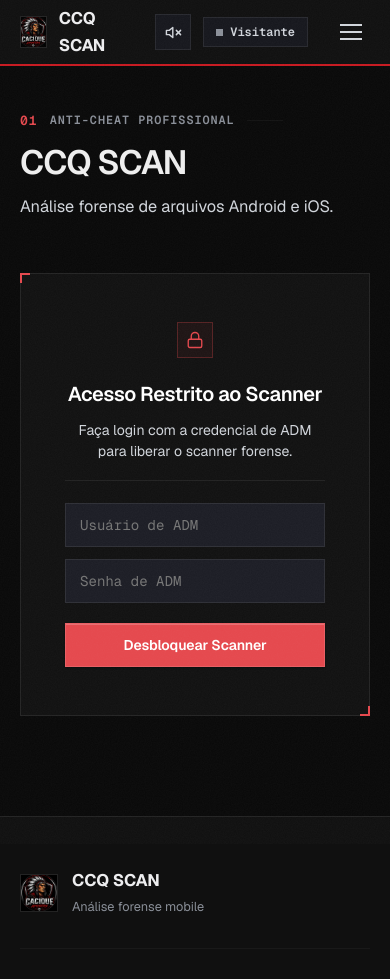
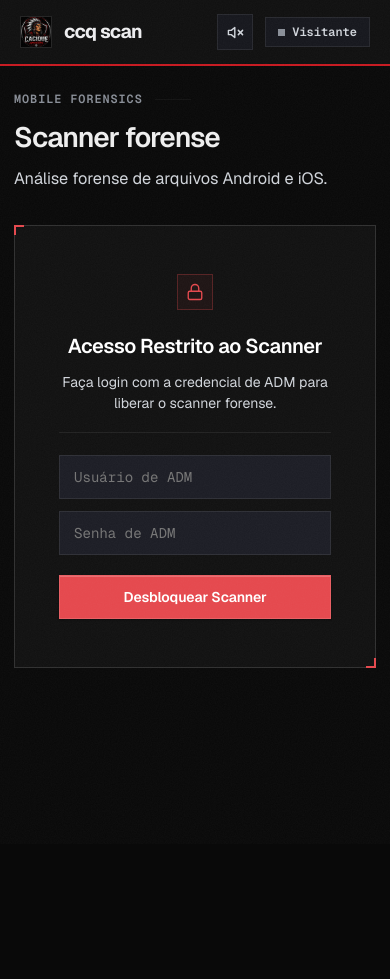
Before and after one commit to enzommds7/ccq, a plain HTML site: page index.html in a window 390 px wide. After the commit the page ends 844 px from the top, so only its background shows below. Drawn offline with nearby package versions, Linux system fonts and the light colour scheme; a web font is replaced by a local one.

Commit message:
Refine ccq scan typography and align standalone scanner layout

```diff
--- a/index.html
+++ b/index.html
@@ -4,23 +4,23 @@
 <head>
   <meta charset="UTF-8">
   <meta name="viewport" content="width=device-width, initial-scale=1.0">
-  <title>CCQ SCAN</title>
-  <meta name="description" content="CCQ SCAN — análise forense de dispositivos Android e iOS.">
+  <title>ccq scan</title>
+  <meta name="description" content="ccq scan — análise forense de dispositivos Android e iOS.">
   <meta name="theme-color" content="#0d0e12">
   <link rel="canonical" href="https://enzommds7.github.io/ccq/">
 
   <!-- Open Graph / WhatsApp / Discord -->
   <meta property="og:type" content="website">
-  <meta property="og:site_name" content="CCQ SCAN">
+  <meta property="og:site_name" content="ccq scan">
   <meta property="og:locale" content="pt_BR">
   <meta property="og:url" content="https://enzommds7.github.io/ccq/">
-  <meta property="og:title" content="CCQ SCAN">
+  <meta property="og:title" content="ccq scan">
   <meta property="og:description"
     content="Análise forense de dispositivos Android e iOS.">
   <meta property="og:image" content="https://enzommds7.github.io/ccq/logo.jpg">
-  <meta property="og:image:alt" content="CCQ SCAN">
+  <meta property="og:image:alt" content="ccq scan">
   <meta name="twitter:card" content="summary_large_image">
-  <meta name="twitter:title" content="CCQ SCAN">
+  <meta name="twitter:title" content="ccq scan">
   <meta name="twitter:description"
     content="Análise forense de dispositivos Android e iOS.">
   <meta name="twitter:image" content="https://enzommds7.github.io/ccq/logo.jpg">
@@ -50,6 +50,30 @@
     #header, #footer { background: #101010; }
     #header { border-bottom: 2px solid #c71920; }
     #scan .section-header h2 { color: #eee; }
+
+    #header .nav-links, #header .nav-toggle, #mobileMenu { display: none !important; }
+    #header .nav-brand-title { font-family: Geist, sans-serif; font-size: 19px; font-weight: 700; letter-spacing: -0.7px; text-transform: none; }
+    #header .nav-actions { margin-left: auto; }
+    #header .role-badge.is-admin .role-text { font-size: 0; }
+    #header .role-badge.is-admin .role-text::after { content: "Operador"; font-size: 12px; }
+    #scan { padding: 100px 0 48px; min-height: calc(100vh - 85px); }
+    #scan > .container { max-width: 1000px; margin: 0 auto; padding: 0 24px; }
+    #scan .section-header { margin: 0 0 28px; }
+    #scan .section-header h2 { font-family: Geist, sans-serif; font-size: clamp(28px, 4vw, 38px); letter-spacing: -1px; text-transform: none; }
+    #scan .section-label::before { display: none; }
+    #scan .scan-wrapper { width: 100%; max-width: none; margin: 0; }
+    #scan .scan-dashboard { width: 100%; max-width: none; padding: 24px; border: 1px solid #303030; }
+    #scan .scan-dash-header { padding: 0 0 18px; }
+    #scan .scan-upload-box { background: #0b0b0b; }
+    #scan .scan-upload-box h4 { font-family: Geist, sans-serif; letter-spacing: 0; }
+    #scan .scan-panel { border: 1px solid #303030; }
+    #footer { display: none; }
+    @media (max-width: 600px) {
+      #scan { padding-top: 90px; }
+      #scan > .container { padding: 0 14px; }
+      #scan .scan-dashboard { padding: 12px; }
+      #scan .scan-mode-selector { flex-wrap: wrap; }
+    }
   </style>
 </head>
 
@@ -58,19 +82,19 @@
   <!-- Barra de Navegação Fixa -->
   <header id="header">
     <nav class="container">
-      <a href="#" class="nav-brand" aria-label="Página inicial do CCQ SCAN">
+      <a href="#" class="nav-brand" aria-label="Página inicial do ccq scan">
         <picture class="nav-brand-picture">
           <source srcset="logo.webp" type="image/webp">
-          <img src="logo.jpg" alt="Logo CCQ SCAN" width="34" height="34" class="nav-logo">
+          <img src="logo.jpg" alt="Logo ccq scan" width="34" height="34" class="nav-logo">
         </picture>
-        <span class="nav-brand-title">CCQ SCAN</span>
+        <span class="nav-brand-title">ccq scan</span>
       </a>
 
       <ul class="nav-links" id="navLinks">
         <li><a href="#sobre">Sobre</a></li>
         <li><a href="#regras">Regras</a></li>
         <li><a href="#sorteio">Arena & Sorteio</a></li>
-        <li><a href="#scan">CCQ SCAN</a></li>
+        <li><a href="#scan">ccq scan</a></li>
         <li><a href="#redes">Redes</a></li>
       </ul>
 
@@ -107,7 +131,7 @@
       <a href="#sobre">Sobre</a>
       <a href="#regras">Regras</a>
       <a href="#sorteio">Arena de Roletas & Sorteio</a>
-      <a href="#scan">CCQ SCAN (Anti-Cheat)</a>
+      <a href="#scan">ccq scan (Anti-Cheat)</a>
       <a href="#redes">Nossas Redes</a>
       <a href="#redes" class="cta-link">Entrar na Tribo Oficial</a>
     </div>
@@ -157,7 +181,7 @@
             <div class="emblem-corner bottom-right"></div>
             <picture class="emblem-picture">
               <source srcset="logo.webp" type="image/webp">
-              <img src="logo.jpg" alt="Brasão Oficial CCQ SCAN" width="380" height="380" class="hero-logo-img">
+              <img src="logo.jpg" alt="Brasão Oficial ccq scan" width="380" height="380" class="hero-logo-img">
             </picture>
             <figcaption class="seal-badge">
               <strong>PAGA</strong>
@@ -1021,12 +1045,12 @@ LendaFF (sem patente = padrão)"></textarea>
       </div>
     </section>
 
-    <!-- 04: CCQ SCAN (Anti-Cheat Forense) -->
+    <!-- 04: ccq scan (Anti-Cheat Forense) -->
     <section class="scan" id="scan">
       <div class="container">
         <header class="section-header">
-          <span class="section-label">Anti-Cheat Profissional</span>
-          <h2>CCQ SCAN</h2>
+          <span class="section-label">MOBILE FORENSICS</span>
+          <h2>Scanner forense</h2>
           <p>Análise forense de arquivos Android e iOS.</p>
         </header>
 
@@ -1190,7 +1214,7 @@ LendaFF (sem patente = padrão)"></textarea>
             </figure>
             <div class="rede-panel-info">
               <h3>Discord Oficial</h3>
-              <p>Servidor oficial da Tribo CCQ SCAN. Regras, anúncios, chamadas de partidas e canais de duelos
+              <p>Servidor oficial da Tribo ccq scan. Regras, anúncios, chamadas de partidas e canais de duelos
                 organizados em tempo real.</p>
               <span class="tag-live">Comunidade Ativa</span>
               <div class="rede-copy-row">
@@ -1286,7 +1310,7 @@ LendaFF (sem patente = padrão)"></textarea>
             </figure>
             <div class="rede-panel-info">
               <h3>Canal no YouTube</h3>
-              <p>Canal oficial da CCQ SCAN: destaques, análises de partidas, tutoriais de regras e transmissões
+              <p>Canal oficial da ccq scan: destaques, análises de partidas, tutoriais de regras e transmissões
                 dos maiores confrontos.</p>
               <div class="rede-copy-row">
                 <span class="rede-link-display">youtube.com/@CaciqueApostas</span>
@@ -1318,10 +1342,10 @@ LendaFF (sem patente = padrão)"></textarea>
         <div class="footer-brand">
           <picture>
             <source srcset="logo.webp" type="image/webp">
-            <img src="logo.jpg" alt="Logo CCQ SCAN" width="38" height="38">
+            <img src="logo.jpg" alt="Logo ccq scan" width="38" height="38">
           </picture>
           <div>
-            <strong>CCQ SCAN</strong>
+            <strong>ccq scan</strong>
             <span>Análise forense mobile</span>
           </div>
         </div>
@@ -1329,14 +1353,14 @@ LendaFF (sem patente = padrão)"></textarea>
           <li><a href="#sobre">Sobre</a></li>
           <li><a href="#regras">Regras</a></li>
           <li><a href="#sorteio">Arena & Sorteio</a></li>
-          <li><a href="#scan">CCQ SCAN</a></li>
+          <li><a href="#scan">ccq scan</a></li>
           <li><a href="#redes">Redes</a></li>
         </ul>
       </div>
       <div class="footer-bottom">
         <div class="responsible-gaming-notice">
           <span class="badge-18">18+</span>
-          <p>CCQ SCAN &mdash; Todos os direitos reservados. Comunidade dedicada a duelos e entretenimento
+          <p>ccq scan &mdash; Todos os direitos reservados. Comunidade dedicada a duelos e entretenimento
             competitivo. Jogue com responsabilidade. Proibido para menores de 18 anos.</p>
           <p>Je t'aime, WQZ!</p>
         </div>
```
